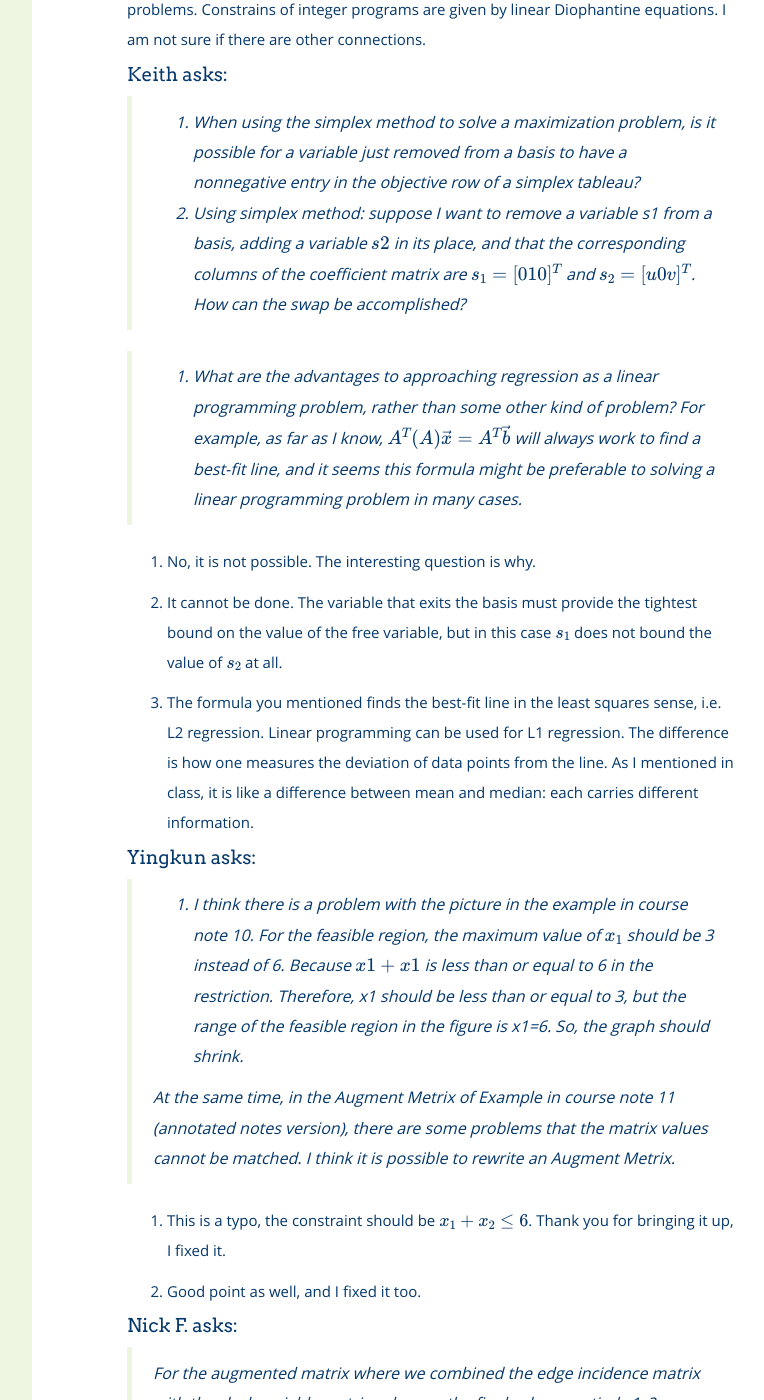
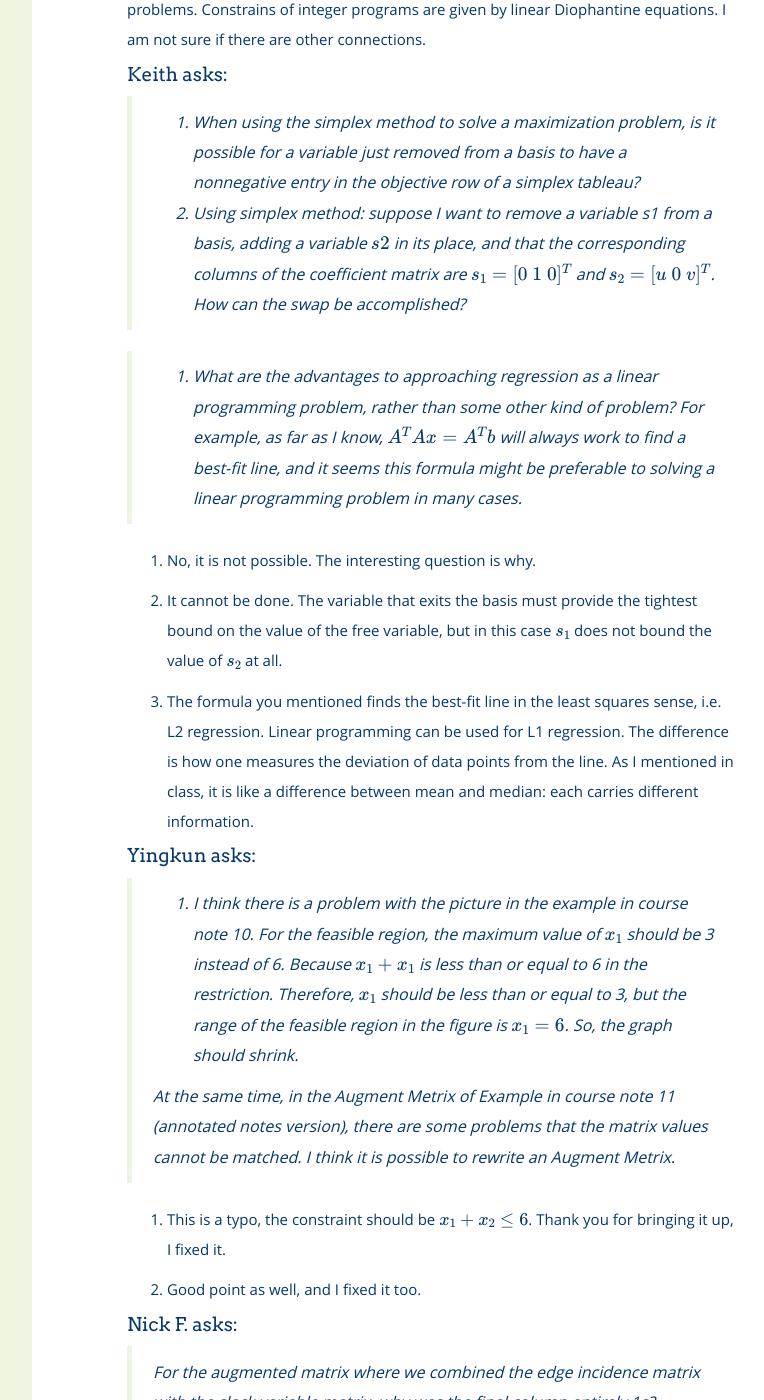
Before and after one commit to bbadzioch/461_site, a Jekyll site: the page built from modules/schedule/_posts/2000-01-04-week_4.md, in a window 1280 px wide and 1400 px high, scrolled down 4215 px. Shown: the whole window, without its empty margins (288-1052 px from the left). Built offline with Jekyll 4.4.1, drawn with Linux system fonts in a browser that asks for light colours; nearby versions of some CDN libraries; formulas are drawn with MathJax 3.

Commit message:
Update weekly_digest_4.md

```diff
--- a/modules/schedule/_posts/weekly_digests/weekly_digest_4.md
+++ b/modules/schedule/_posts/weekly_digests/weekly_digest_4.md
@@ -141,11 +141,11 @@ if there are other connections.
 > just removed from a basis to have a nonnegative entry in the objective row of a simplex tableau?
 >
 > 2. Using simplex method: suppose I want to remove a variable s1 from a basis, adding a variable $$s2$$
-> in its place, and that the corresponding columns of the coefficient matrix are $$s_1=[0 1 0]^T$$ and
-> $$s_2=[u 0 v]^T$$. How can the swap be accomplished?
+> in its place, and that the corresponding columns of the coefficient matrix are $$s_1=[0\  1 \ 0]^T$$ and
+> $$s_2=[u\ 0\ v]^T$$. How can the swap be accomplished?
 
 > 3. What are the advantages to approaching regression as a linear programming problem, rather than
-> some other kind of problem? For example, as far as I know, $$A^T(A)\vec{x}=A^T \vec{b}$$ will always
+> some other kind of problem? For example, as far as I know, $$A^T Ax=A^T b$$ will always
 > work to find a best-fit line, and it seems this formula might be preferable to solving a linear
 > programming problem in many cases.
 
@@ -163,8 +163,8 @@ if there are other connections.
 #### Yingkun asks:
 
 > 1. I think there is a problem with the picture in the example in course note 10. For the feasible region,
-> the maximum value of $$x_1$$ should be 3 instead of 6. Because $$x1+x1$$ is less than or equal to 6 in the restriction.
-> Therefore, x1 should be less than or equal to 3, but the range of the feasible region in the figure is x1=6.
+> the maximum value of $$x_1$$ should be 3 instead of 6. Because $$x_1+x_1$$ is less than or equal to 6 in the restriction.
+> Therefore, $$x_1$$ should be less than or equal to 3, but the range of the feasible region in the figure is $$x_1=6$$.
 > So, the graph should shrink.
 >
 > At the same time, in the Augment Metrix of Example in course note 11 (annotated notes version), there are some
```
